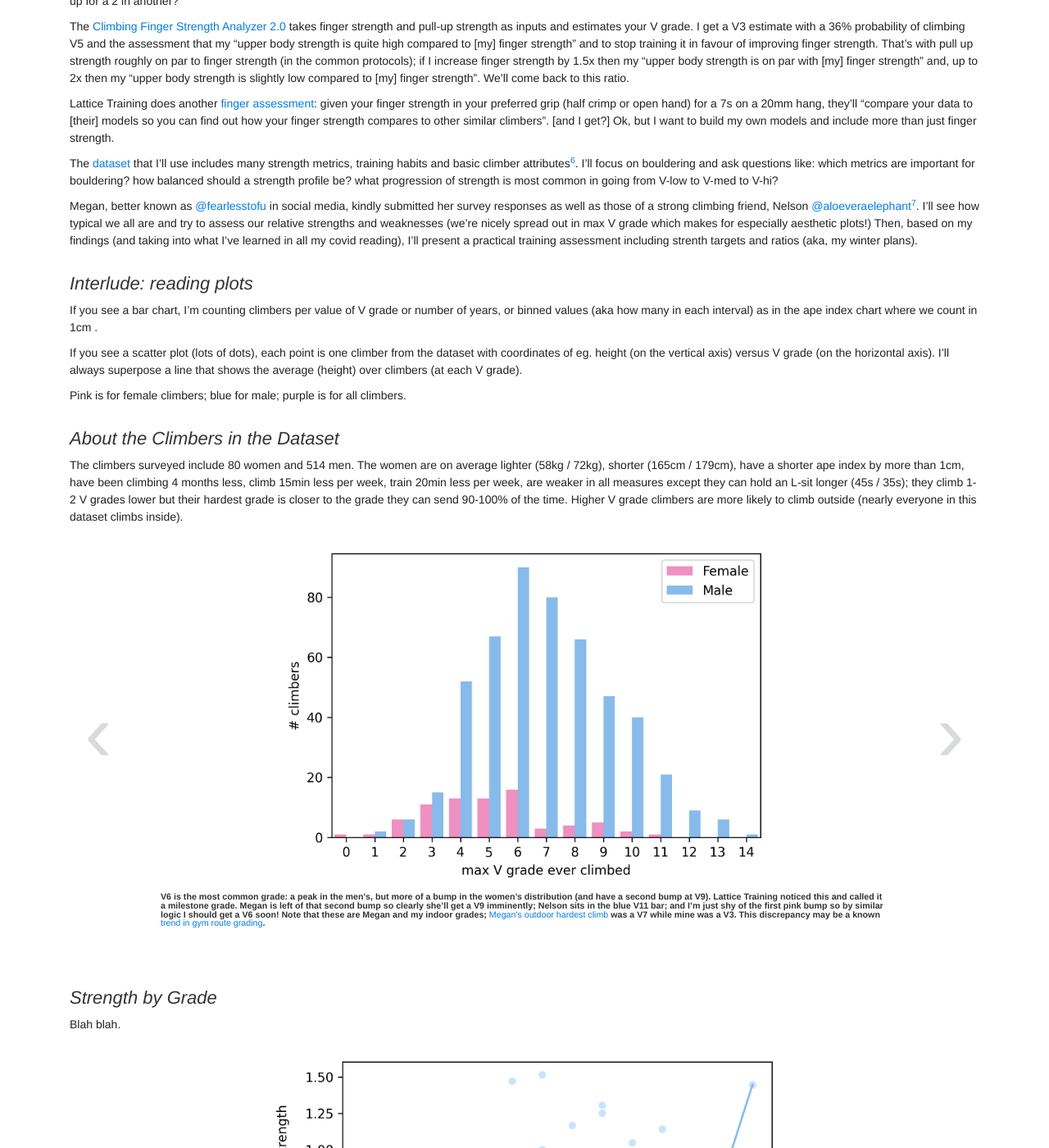
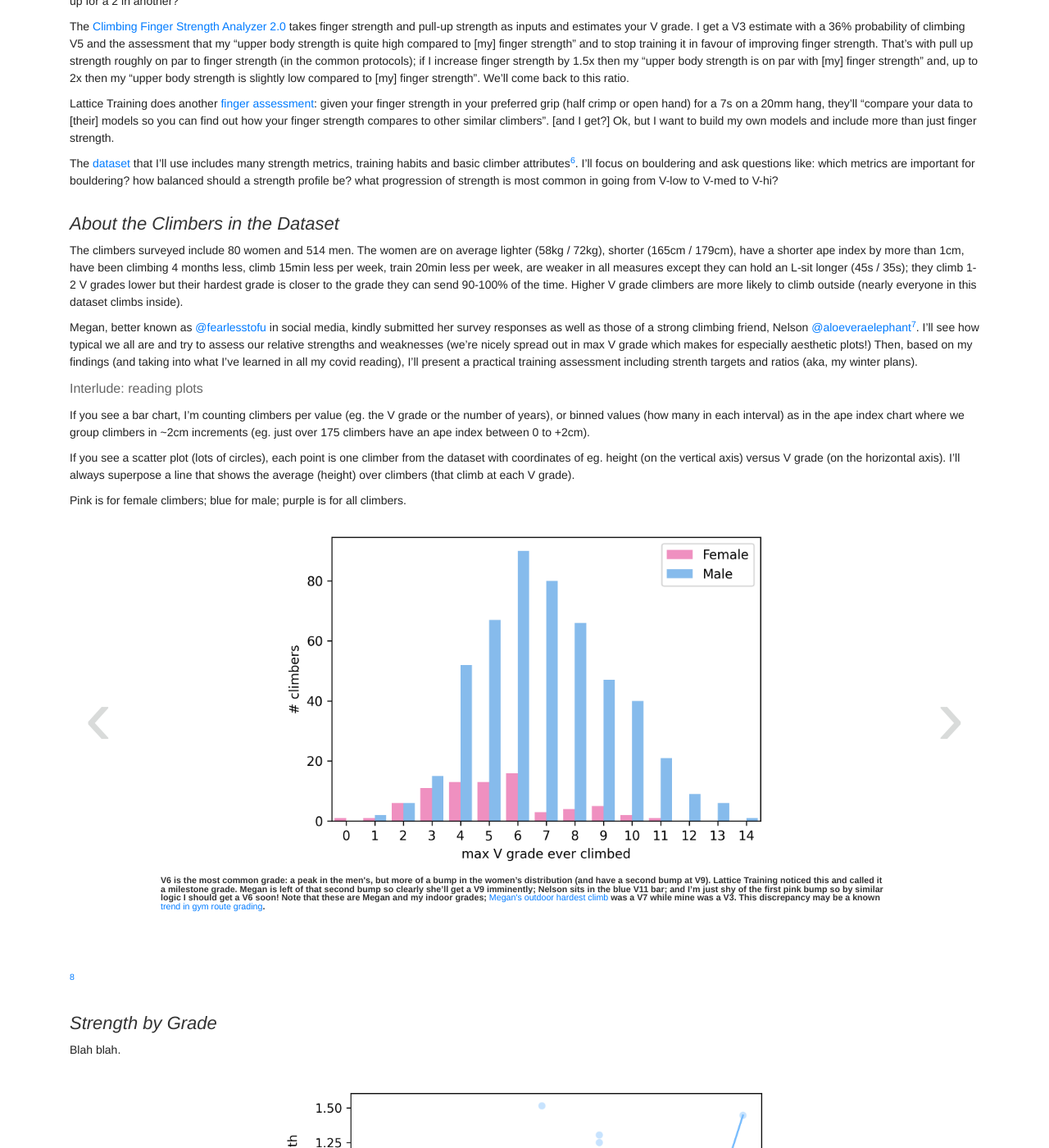
Before and after one commit to lrthomps/lrthomps.github.io, a Jekyll site: the page built from _posts/2021-11-01-how-hard-do-you-climb.md, in a window 1280 px wide and 1400 px high, scrolled down 484 px. Shown: the whole window at 82% size. Built offline with Jekyll 4.4.1, drawn with Linux system fonts in a browser that asks for light colours; some of the changed text lies outside the part shown.

Commit message:
edits etc

```diff
--- a/_posts/2021-11-01-how-hard-do-you-climb.md
+++ b/_posts/2021-11-01-how-hard-do-you-climb.md
@@ -32,25 +32,29 @@ Lattice Training does another <a href="https://latticetraining.com/product/my-fi
 
 The <a href="https://docs.google.com/spreadsheets/u/0/d/1J6d45EqIlIsIqNdi2X-Zl-EGFxf9d9T3R_W55xrpEAs/edit">dataset</a> that I'll use includes many strength metrics, training habits and basic climber attributes[^otherdata]. I'll focus on bouldering and ask questions like: which metrics are important for bouldering? how balanced should a strength profile be? what progression of strength is most common in going from V-low to V-med to V-hi?
 
+
+[^otherdata]: Other datasets exist, most notably the scrapped submissions from 8a.nu <a href="https://www.kaggle.com/dcohen21/8anu-climbing-logbook">downloadable</a> from kaggle.  <a href="https://latticetraining.com">Lattice Training</a> released an interesting finger strength vs V grade that we'll compare with.
+
+
+
+## About the Climbers in the Dataset
+
+The climbers surveyed include 80 women and 514 men. The women are on average lighter (58kg / 72kg), shorter (165cm /  179cm), have a shorter ape index by more than 1cm, have been climbing 4 months less, climb 15min less per week, train 20min less per week, are weaker in all measures except they can hold an L-sit longer (45s / 35s); they climb 1-2 V grades lower but their hardest grade is closer to the grade they can send 90-100% of the time. Higher V grade climbers are more likely to climb outside (nearly everyone in this dataset climbs inside).
+
+
 Megan, better known as <a href="https://www.instagram.com/fearlesstofu/">@fearlesstofu</a> in social media, kindly submitted her survey responses as well as those of a strong climbing friend, Nelson <a href="https://www.instagram.com/aloeveraelephant/">@aloeveraelephant</a>[^seethemclimb]. I'll see how typical we all are and try to assess our relative strengths and weaknesses (we're nicely spread out in max V grade which makes for especially aesthetic plots!) Then, based on my findings (and taking into what I've learned in all my covid reading), I'll present a practical training assessment including strenth targets and ratios (aka, my winter plans).
 
-
-[^otherdata]: Other datasets exist, most notably the scrapped submissions from 8a.nu <a href="https://www.kaggle.com/dcohen21/8anu-climbing-logbook">downloadable</a> from kaggle.  <a href="https://latticetraining.com">Lattice Training</a> released an interesting finger strength vs V grade that we'll compare with.
 
 [^seethemclimb]: To see them climb, I highly recommend <a href="https://www.youtube.com/c/FearlessTofu">Megan's YouTube channel; you can see Nelson in 2 of her recent videos: in "<a href="https://www.youtube.com/watch?v=HrGscD-nyMc&t=270s">Friends try my moonboard</a>" wearing orange shorts and a blue tank top, and in "<a href="https://www.youtube.com/watch?v=Q2nP8j-FhSM">We try the FOREARM CHALLENGE</a>".
 
 
-## Interlude: reading plots
+### Interlude: reading plots
 
-If you see a bar chart, I'm counting climbers per value of V grade or number of years, or binned values (aka how many in each interval) as in the ape index chart where we count in 1cm .
+If you see a bar chart, I'm counting climbers per value (eg. the V grade or the number of years), or binned values (how many in each interval) as in the ape index chart where we group climbers in ~2cm increments (eg. just over 175 climbers have an ape index between 0 to +2cm).
 
-If you see a scatter plot (lots of dots), each point is one climber from the dataset with coordinates of eg. height (on the vertical axis) versus V grade (on the horizontal axis). I'll always superpose a line that shows the average (height) over climbers (at each V grade).
+If you see a scatter plot (lots of circles), each point is one climber from the dataset with coordinates of eg. height (on the vertical axis) versus V grade (on the horizontal axis). I'll always superpose a line that shows the average (height) over climbers (that climb at each V grade).
 
 Pink is for female climbers; blue for male; purple is for all climbers.
-
-## About the Climbers in the Dataset
-
-The climbers surveyed include 80 women and 514 men. The women are on average lighter (58kg / 72kg), shorter (165cm /  179cm), have a shorter ape index by more than 1cm, have been climbing 4 months less, climb 15min less per week, train 20min less per week, are weaker in all measures except they can hold an L-sit longer (45s / 35s); they climb 1-2 V grades lower but their hardest grade is closer to the grade they can send 90-100% of the time. Higher V grade climbers are more likely to climb outside (nearly everyone in this dataset climbs inside).
 
 
 <script type="text/javascript">
@@ -89,7 +93,7 @@ $(document).ready(function(){
   </div>
   <div class="item">
     <img src="{{ "/assets/images/climbing/bmi.png" | relative_url }}">
-    <p class="caption">BMI is crude scaling of weight and height (about as accurate as the physics joke "approximate the cow by a sphere"). It doesn’t differentiate muscle with fat and muscle is 20% heavier per volume than fat. It seems the trend vs V grade in men is to drop in BMI (from >25 to 22) while in women the trend is actually to increase (from <18 to ~21). Possibly, the optimal BMI is 21-22 for both genders[^probmi].</p>
+    <p class="caption">BMI is crude scaling of weight and height (about as accurate as the physics joke "approximate the cow by a sphere"). It doesn’t differentiate muscle with fat and muscle is 20% heavier per volume than fat. It seems the trend vs V grade in men is to drop in BMI (from >25 to 22) while in women the trend is actually to increase (from <18 to ~21). Possibly, the optimal BMI is 21-22 for both genders<sup id="fnref:probmi" role="doc-noteref"><a href="#fn:probmi" class="footnote">8</a></sup>.</p>
   </div>
   <div class="item">
     <img src="{{ "/assets/images/climbing/hoursclimbing.png" | relative_url }}">
```
Also changed, not shown: other parts of _posts/2021-11-01-how-hard-do-you-climb.md (+2 -0 lines), assets/images/climbing/5reppullups.png, assets/images/climbing/halfcrimp.png, assets/images/climbing/lsit.png, assets/images/climbing/openhand.png, assets/images/climbing/pull_pushups.png.
